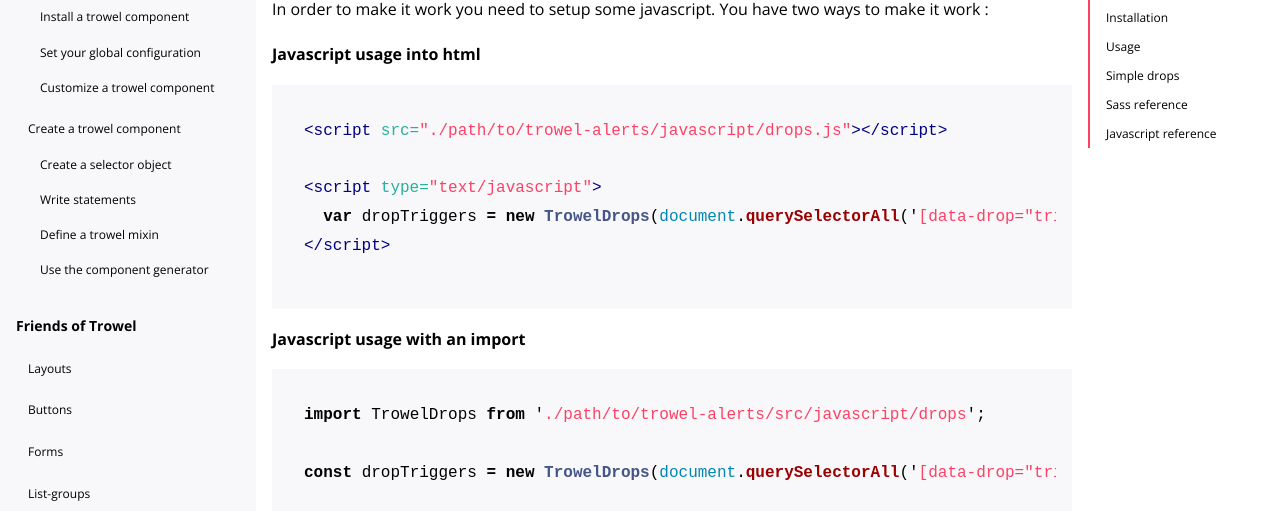
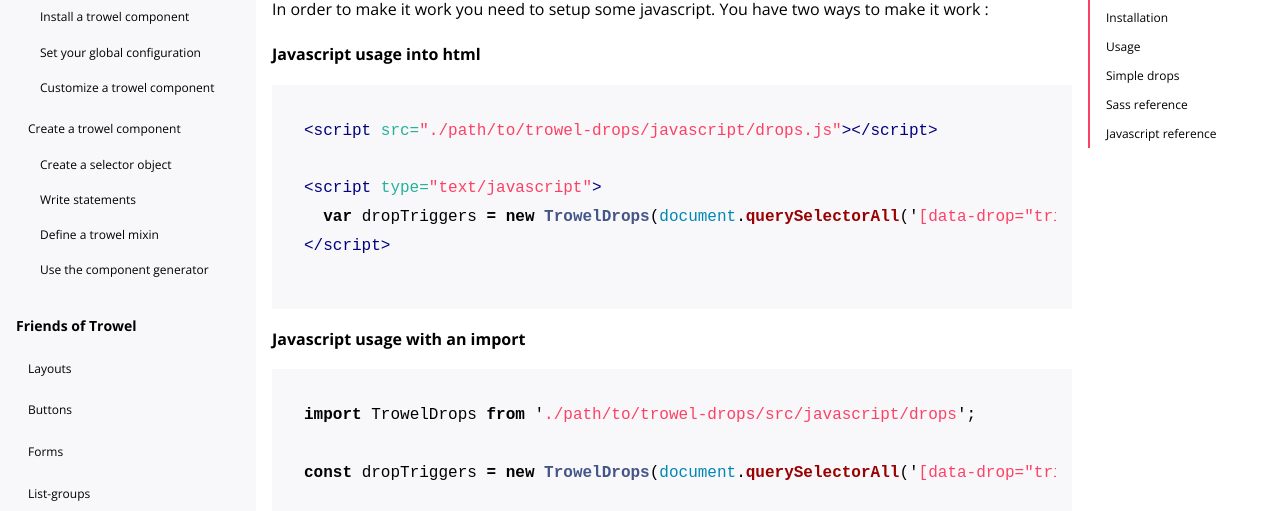
Before and after one commit to Trowel/trowel.github.io, a Jekyll site: the page built from pages/documentation/friends-of-trowel/drops/drops.md, in a window 1280 px wide and 900 px high, scrolled down 2077 px. Shown: the part 138-649 px from the top of the window. Built offline with Jekyll 4.4.1, drawn with Linux system fonts in a browser that asks for light colours.

Commit message:
drops usage typo fixed

````diff
--- a/pages/documentation/friends-of-trowel/drops/_usage.md
+++ b/pages/documentation/friends-of-trowel/drops/_usage.md
@@ -47,7 +47,7 @@ In order to make it work you need to setup some javascript. You have two ways to
 #### Javascript usage into html
 
 ``` html
-<script src="./path/to/trowel-alerts/javascript/drops.js"></script>
+<script src="./path/to/trowel-drops/javascript/drops.js"></script>
 
 <script type="text/javascript">
   var dropTriggers = new TrowelDrops(document.querySelectorAll('[data-drop="trigger"]'));
@@ -57,7 +57,7 @@ In order to make it work you need to setup some javascript. You have two ways to
 #### Javascript usage with an import
 
 ```js
-import TrowelDrops from './path/to/trowel-alerts/src/javascript/drops';
+import TrowelDrops from './path/to/trowel-drops/src/javascript/drops';
 
 const dropTriggers = new TrowelDrops(document.querySelectorAll('[data-drop="trigger"]'));
 ```
````
